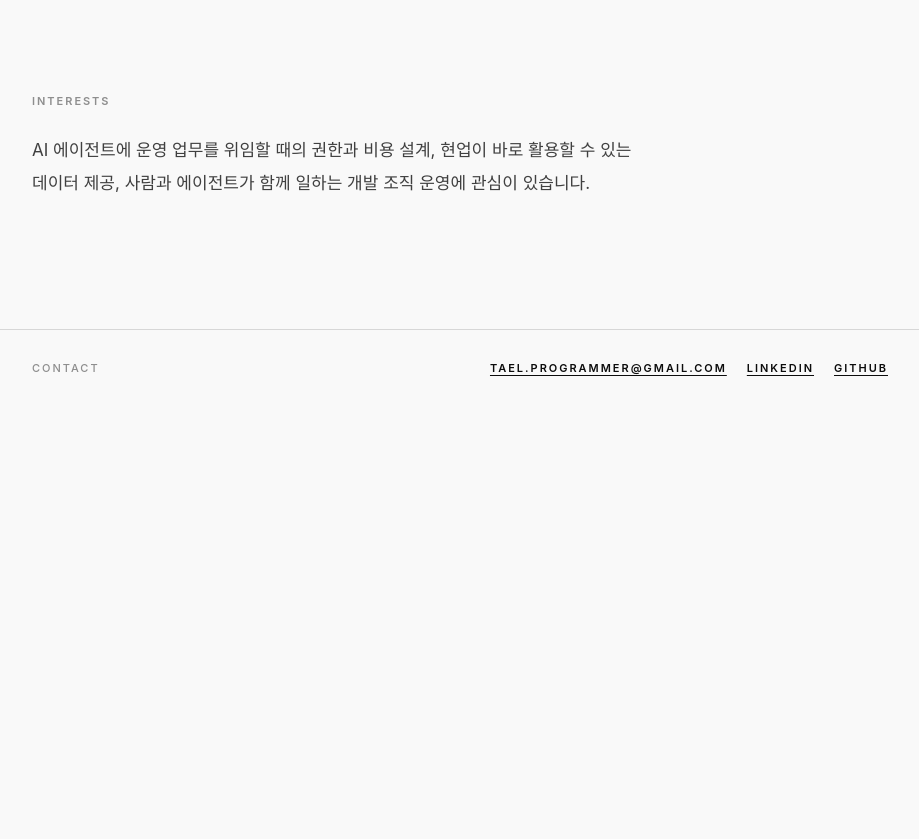
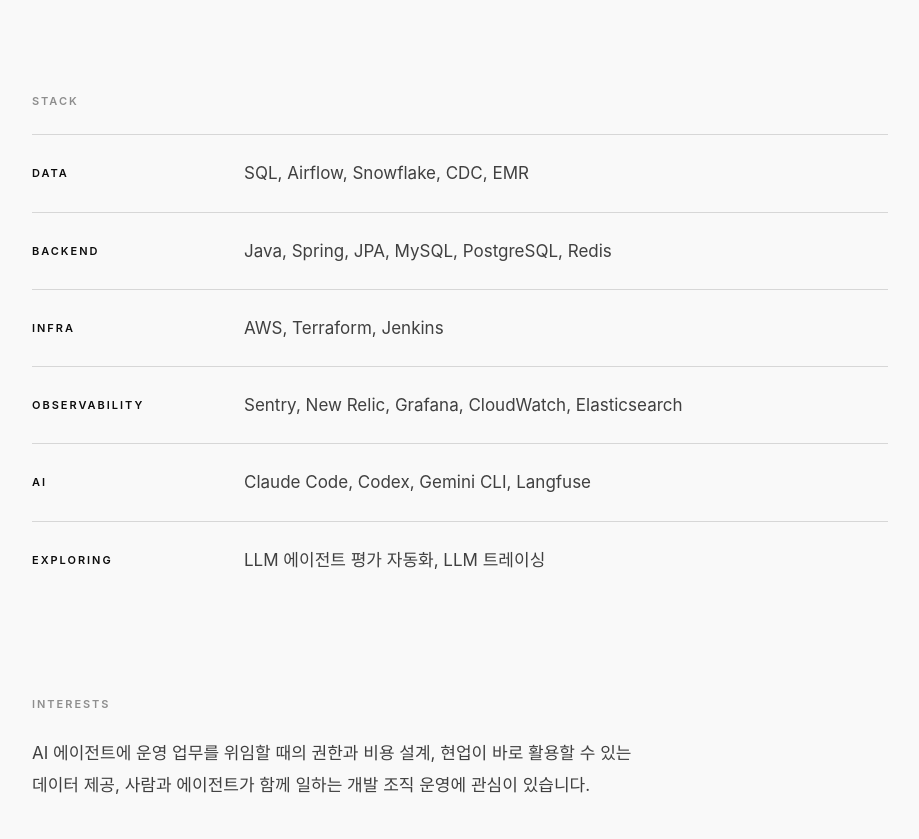
Before and after one commit to tael/tael.github.io, a plain HTML site: page index.html in a window 1280 px wide. Shown: the part 2215-3054 px from the top of the page, without its empty margins (180-1099 px from the left). Before the commit the page ends 2658 px from the top, so only its background shows below. Drawn offline with Linux system fonts and the light colour scheme; a web font is replaced by a local one.

Commit message:
Stack 섹션 추가: 보유 기술과 관심 기술

```diff
--- a/index.html
+++ b/index.html
@@ -159,6 +159,34 @@
   </section>
 
   <section>
+    <span class="label">Stack</span>
+    <div class="group">
+      <h3>Data</h3>
+      <p>SQL, Airflow, Snowflake, CDC, EMR</p>
+    </div>
+    <div class="group">
+      <h3>Backend</h3>
+      <p>Java, Spring, JPA, MySQL, PostgreSQL, Redis</p>
+    </div>
+    <div class="group">
+      <h3>Infra</h3>
+      <p>AWS, Terraform, Jenkins</p>
+    </div>
+    <div class="group">
+      <h3>Observability</h3>
+      <p>Sentry, New Relic, Grafana, CloudWatch, Elasticsearch</p>
+    </div>
+    <div class="group">
+      <h3>AI</h3>
+      <p>Claude Code, Codex, Gemini CLI, Langfuse</p>
+    </div>
+    <div class="group">
+      <h3>Exploring</h3>
+      <p>LLM 에이전트 평가 자동화, LLM 트레이싱</p>
+    </div>
+  </section>
+
+  <section>
     <span class="label">Interests</span>
     <p>AI 에이전트에 운영 업무를 위임할 때의 권한과 비용 설계, 현업이 바로 활용할 수 있는 데이터 제공, 사람과 에이전트가 함께 일하는 개발 조직 운영에 관심이 있습니다.</p>
   </section>
```
